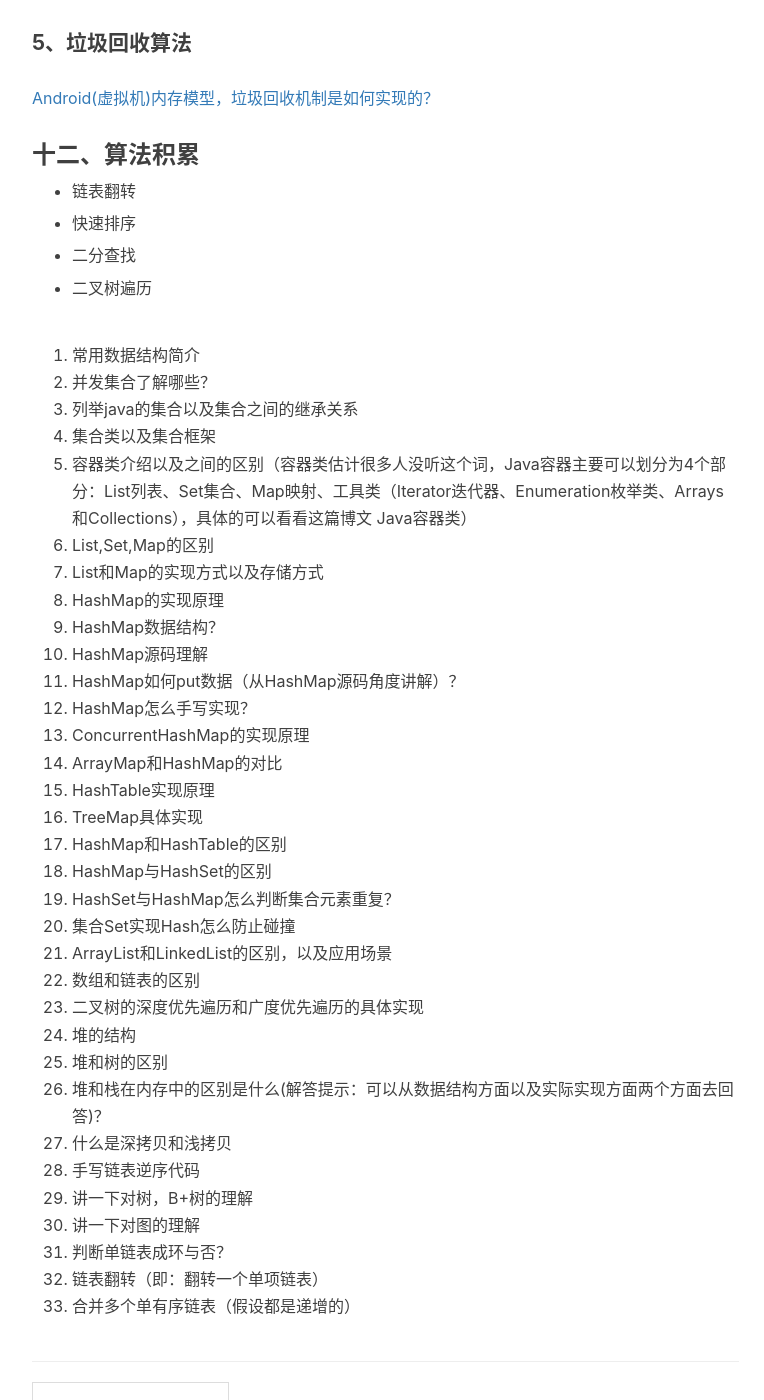
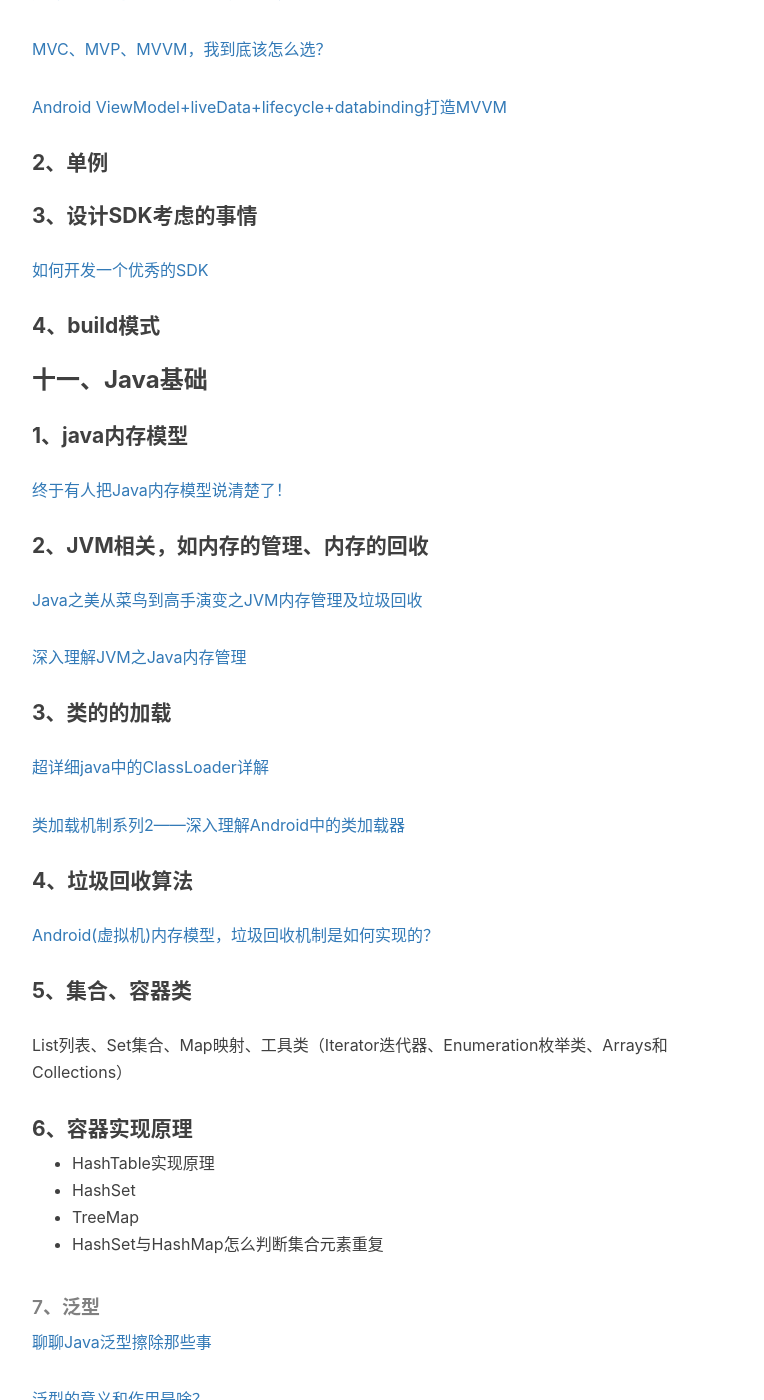
Before and after one commit to KingHeavens/zhjing03.github.io, a Jekyll site: the page built from _posts/2019-08-19-android-interview.markdown, in a window 1280 px wide and 1400 px high, scrolled down 9367 px. Shown: the whole window, without its empty margins (233-997 px from the left). Built offline with Jekyll 4.4.1, drawn with Linux system fonts in a browser that asks for light colours; nearby versions of some CDN libraries; comment, search, counter and statistics services are not loaded; some of the changed text lies outside the part shown.

Commit message:
add some knowledge

```diff
--- a/_posts/2019-08-19-android-interview.markdown
+++ b/_posts/2019-08-19-android-interview.markdown
@@ -220,7 +224,13 @@
 
 [理解Http请求与响应](https://www.jianshu.com/p/51a61845e66a#)
 
-#### 2、OkHttp
+#### 2、Cookie、Session、token
+
+https://www.cnblogs.com/wxinyu/p/9154178.html
+
+https://www.zybuluo.com/Dukebf/note/856502
+
+#### 3、OkHttp
 
 [Okio深入分析——基础使用部分](https://www.jianshu.com/p/3e0935bf2d45)
 
@@ -274,9 +284,13 @@
 
 [Android自定义View之requestLayout方法和invalidate方法](https://www.jianshu.com/p/a6ea264a07b8)
 
+[为什么你的自定义View wrap_content不起作用？](https://blog.csdn.net/carson_ho/article/details/62037760)
+
 #### 2、View绘制生命周期
 
 [Android View与Activity生命周期的关系](https://www.jianshu.com/p/88054f481f17)
+
+[View.post()](https://www.cnblogs.com/dasusu/p/8047172.html)
 
 #### 3、事件分发机制
 
@@ -288,7 +302,11 @@
 
 [android中的事件传递和处理机制](https://www.cnblogs.com/fuly550871915/p/4983682.html)
 
-#### 4、RecyclerView相关
+#### 4、动画
+
+[Android：手把手带你全面了解 动画的原理&使用](https://juejin.im/entry/5acabe416fb9a028dc414c6d)
+
+#### 5、RecyclerView相关
 
 [Android 控件 RecyclerView](https://www.jianshu.com/p/4f9591291365)
 
@@ -320,80 +338,83 @@
 
 #### 2、模块化、组件化
 
-### 十、设计模式
+### 十、设计
+
+#### 0、uml
+
+https://design-patterns.readthedocs.io/zh_CN/latest/read_uml.html
 
 #### 1、MVC、MVP、MVVM
 
 [选择恐惧症的福音！教你认清MVC，MVP和MVVM]([http://zjutkz.net/2016/04/13/%E9%80%89%E6%8B%A9%E6%81%90%E6%83%A7%E7%97%87%E7%9A%84%E7%A6%8F%E9%9F%B3%EF%BC%81%E6%95%99%E4%BD%A0%E8%AE%A4%E6%B8%85MVC%EF%BC%8CMVP%E5%92%8CMVVM/](http://zjutkz.net/2016/04/13/选择恐惧症的福音！教你认清MVC，MVP和MVVM/))
 
+[MVC、MVP、MVVM，我到底该怎么选？](https://juejin.im/post/5b3a3a44f265da630e27a7e6)
+
+[Android ViewModel+liveData+lifecycle+databinding打造MVVM](https://juejin.im/post/5cabf2925188251b0b7a5baa)
+
 #### 2、单例
+
+#### 3、设计SDK考虑的事情
+
+[如何开发一个优秀的SDK](http://www.androidchina.net/7053.html)
+
+#### 4、build模式
+
+
 
 ### 十一、Java基础
 
-#### 1、Java：多线程知识（锁、线程池）
-
-#### 2、java内存模型
+#### 1、java内存模型
 
 [终于有人把Java内存模型说清楚了！](http://developer.51cto.com/art/201807/579744.htm)
 
-#### 3、JVM相关，如内存的管理、内存的回收
+#### 2、JVM相关，如内存的管理、内存的回收
 
 [Java之美从菜鸟到高手演变之JVM内存管理及垃圾回收](https://www.cnblogs.com/likehua/p/4023667.html)
 
 [深入理解JVM之Java内存管理](https://www.jianshu.com/p/e90b5121ff45)
 
-#### 4、类的的加载
+#### 3、类的的加载
 
 [超详细java中的ClassLoader详解](https://blog.csdn.net/briblue/article/details/54973413)
 
 [类加载机制系列2——深入理解Android中的类加载器](https://www.jianshu.com/p/7193600024e7)
 
-
-
-#### 5、垃圾回收算法
+#### 4、垃圾回收算法
 
 [Android(虚拟机)内存模型，垃圾回收机制是如何实现的？](https://www.jianshu.com/p/c871dd30ae8f)
+
+#### 5、集合、容器类
+
+List列表、Set集合、Map映射、工具类（Iterator迭代器、Enumeration枚举类、Arrays和Collections）
+
+#### 6、容器实现原理
+
+* HashTable实现原理
+* HashSet
+* TreeMap
+* HashSet与HashMap怎么判断集合元素重复
+
+##### 7、泛型
+
+[聊聊Java泛型擦除那些事](https://zhuanlan.zhihu.com/p/64583822)
+
+[泛型的意义和作用是啥？](https://www.jianshu.com/p/5179ede4c4cf)
 
 ### 十二、算法积累
 
 * 链表翻转
-
 * 快速排序
-
 * 二分查找
 
-* 二叉树遍历
+* 二叉树的深度优先遍历和广度优先遍历的具体实现
 
-1. 常用数据结构简介
-2. 并发集合了解哪些？
-3. 列举java的集合以及集合之间的继承关系
-4. 集合类以及集合框架
-5. 容器类介绍以及之间的区别（容器类估计很多人没听这个词，Java容器主要可以划分为4个部分：List列表、Set集合、Map映射、工具类（Iterator迭代器、Enumeration枚举类、Arrays和Collections），具体的可以看看这篇博文 Java容器类）
-6. List,Set,Map的区别
-7. List和Map的实现方式以及存储方式
-8. HashMap的实现原理
-9. HashMap数据结构？
-10. HashMap源码理解
-11. HashMap如何put数据（从HashMap源码角度讲解）？
-12. HashMap怎么手写实现？
-13. ConcurrentHashMap的实现原理
-14. ArrayMap和HashMap的对比
-15. HashTable实现原理
-16. TreeMap具体实现
-17. HashMap和HashTable的区别
-18. HashMap与HashSet的区别
-19. HashSet与HashMap怎么判断集合元素重复？
-20. 集合Set实现Hash怎么防止碰撞
-21. ArrayList和LinkedList的区别，以及应用场景
-22. 数组和链表的区别
-23. 二叉树的深度优先遍历和广度优先遍历的具体实现
-24. 堆的结构
-25. 堆和树的区别
-26. 堆和栈在内存中的区别是什么(解答提示：可以从数据结构方面以及实际实现方面两个方面去回答)？
-27. 什么是深拷贝和浅拷贝
-28. 手写链表逆序代码
-29. 讲一下对树，B+树的理解
-30. 讲一下对图的理解
-31. 判断单链表成环与否？
-32. 链表翻转（即：翻转一个单项链表）
-33. 合并多个单有序链表（假设都是递增的）
+* 链表逆序代码
+
+* 翻转一个单项链表
+
+* 合并多个单有序链表（假设都是递增的）
+
+* 判断单链表成环与否
+
+* TopK问题
```
Also changed, not shown: other parts of _posts/2019-08-19-android-interview.markdown (+4 -0 lines).
